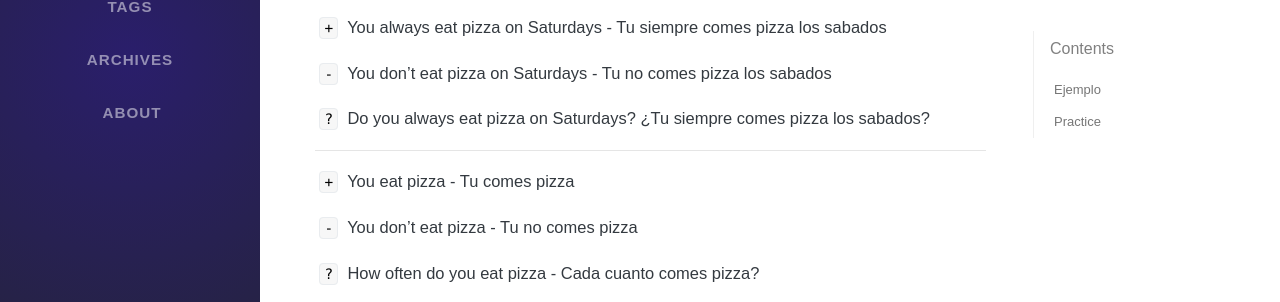
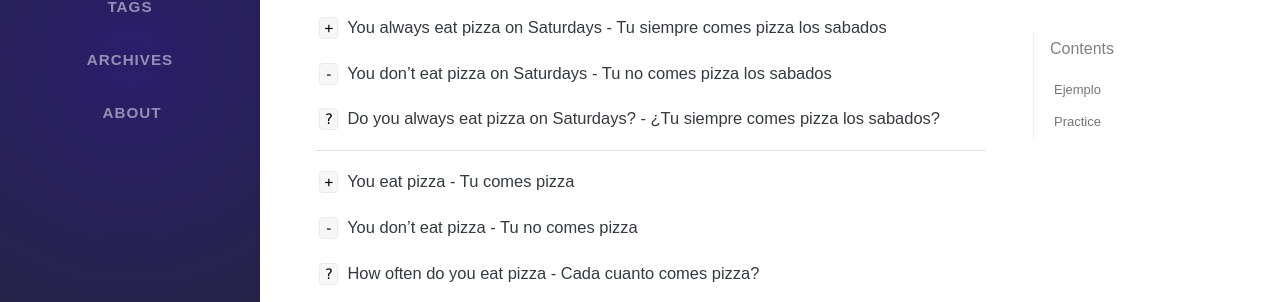
Before and after one commit to viera-english/viera-english.github.io, a Jekyll site: the page built from _posts/2020-04-06-adverbios-frecuencia-preguntas.md, in a window 1280 px wide and 900 px high. Shown: the part 394-696 px from the top of the window. Built offline with Jekyll 4.4.1, drawn with Linux system fonts in a browser that asks for light colours; nearby versions of some CDN libraries; some web fonts are replaced; comment, search, counter and statistics services are not loaded.

```diff
--- a/_posts/2020-04-06-adverbios-frecuencia-preguntas.md
+++ b/_posts/2020-04-06-adverbios-frecuencia-preguntas.md
@@ -14,7 +14,7 @@ En esta lección vamos a incluir una **HW Questions** mas, `How often` que signi
 
 `-` You don't eat pizza on Saturdays - Tu no comes pizza los sabados
 
-`?` Do you always eat pizza on Saturdays? ¿Tu siempre comes pizza los sabados?
+`?` Do you always eat pizza on Saturdays? - ¿Tu siempre comes pizza los sabados?
 
 ***
 
```
